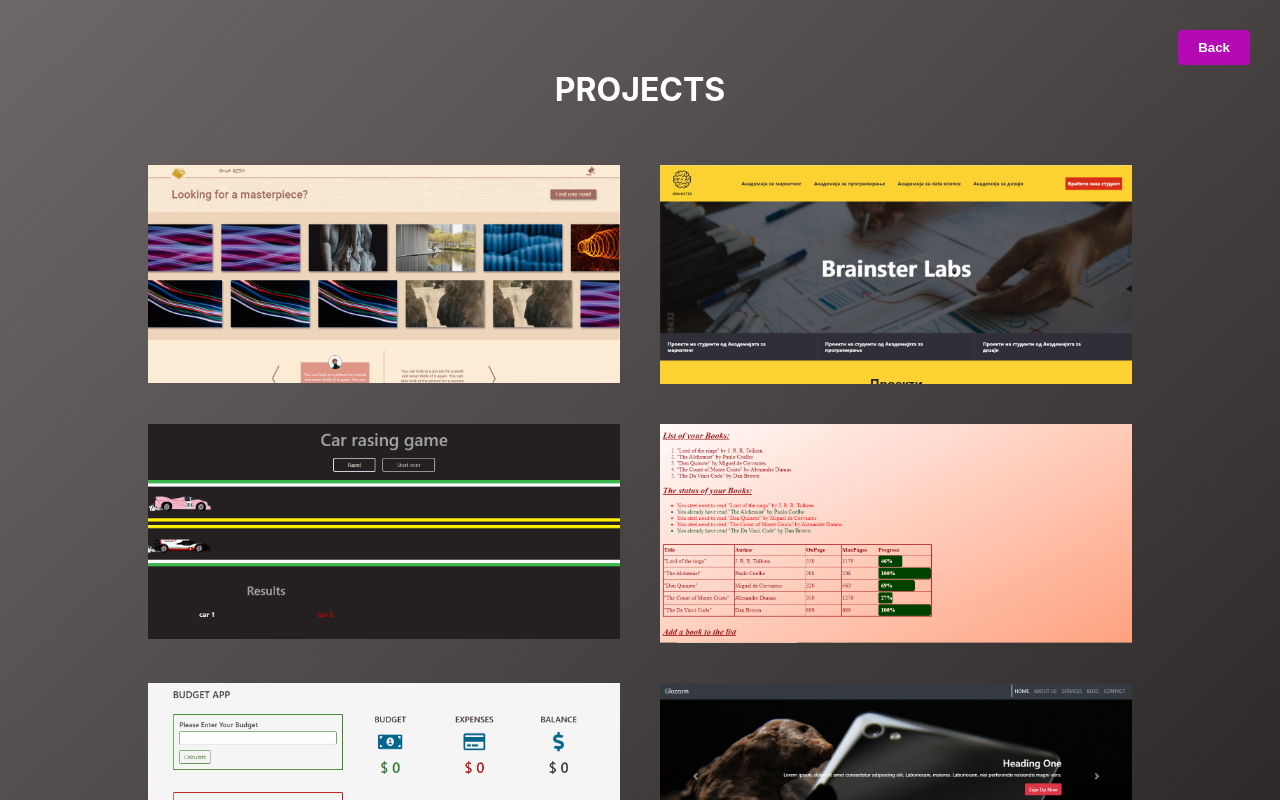
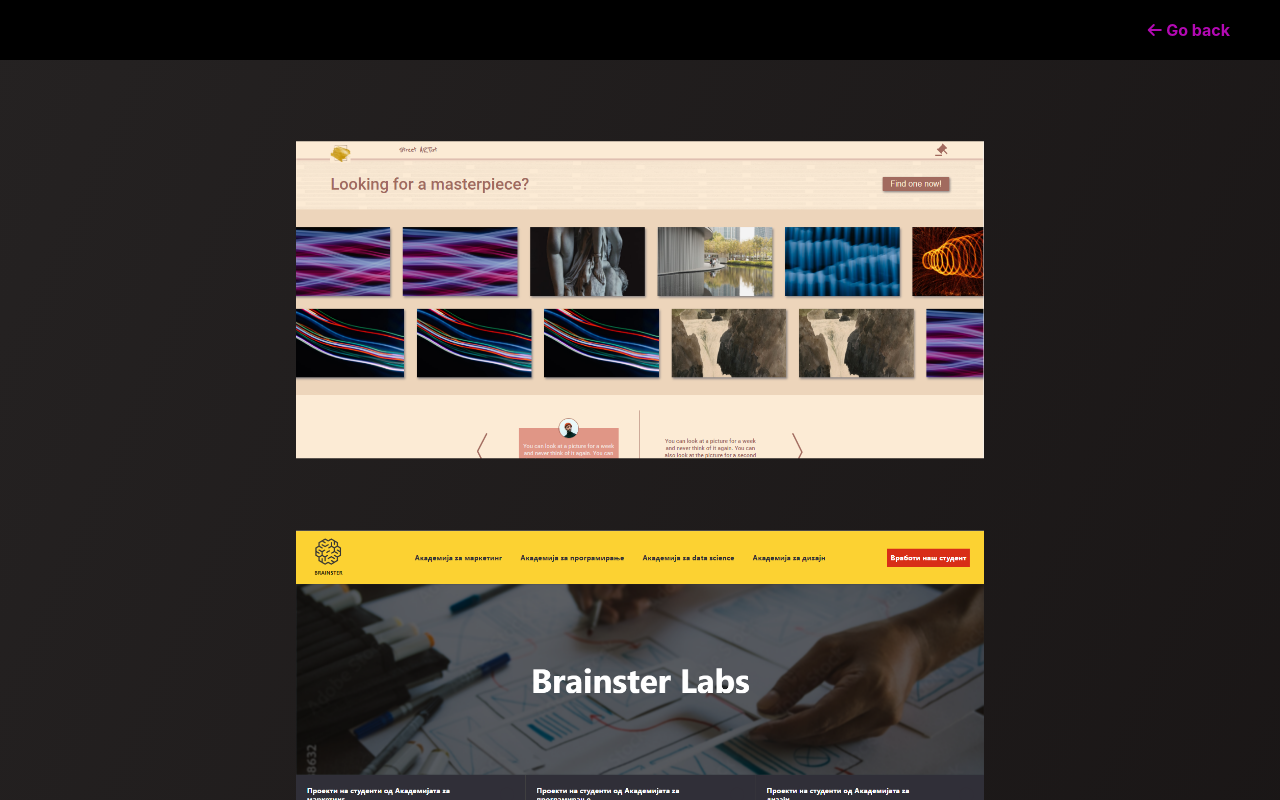
Before and after one commit to daniela-damjanoska/MyPortfolio, a React (Create React App) app: page /projects in a window 1280 px wide. Shown: the top 800 px of the page. Built offline with nearby package versions, Linux system fonts and the light colour scheme.

Commit message:
resume file added, cards design and style improved

```diff
--- a/package.json
+++ b/package.json
@@ -6,6 +6,7 @@
     "@testing-library/jest-dom": "^5.16.1",
     "@testing-library/react": "^12.1.2",
     "@testing-library/user-event": "^13.5.0",
+    "file-saver": "^2.0.5",
     "react": "^17.0.2",
     "react-dom": "^17.0.2",
     "react-router-dom": "^6.2.1",
--- a/src/App.css
+++ b/src/App.css
@@ -21,7 +21,7 @@ img {
 .Home {
     background: linear-gradient(rgba(0, 0, 0, 0.5), rgba(0, 0, 0, 0.5)),
         url('../public/img/banner.jpg') no-repeat center / cover;
-    height: 100vh;
+    height: calc(100vh - 61.5px);
 }
 
 .Home .overall-cont-wrapper {
@@ -40,7 +40,7 @@ img {
     animation-fill-mode: forwards;
     color: #ffffff;
     padding-left: 80px;
-    margin-top: -100px;
+    margin-top: -70px;
 }
 
 .Home .cont-box h2 {
@@ -69,7 +69,7 @@ img {
     align-items: center;
     text-align: center;
     font-weight: bold;
-    color: white;
+    color: #ffffff;
     flex: 0 1 50%;
 }
 
@@ -89,132 +89,147 @@ img {
     margin-bottom: 0;
 }
 
-.Navigation {
+.Home .resume {
     position: absolute;
-    background-color: #000000;
-    padding: 20px;
-    text-align: center;
-    left: 0;
-    right: 0;
-    z-index: 2;
+    bottom: 70px;
+    right: 50px;
     color: #ffffff;
 }
 
-.Navigation.bottom {
-    bottom: 0;
+.Home .resume button {
+    border: 2px solid #b409b4;
+    background-color: transparent;
+    border-radius: 4px;
+    color: #b409b4;
+    padding: 8px 20px;
+    margin-left: 5px;
+    font-weight: bold;
+    transition: all 0.3s ease-in;
 }
 
-.Navigation p {
+.Home .resume button:hover {
+    background-color: #b409b4;
+    color: #ffffff;
+}
+
+.Header,
+.Footer {
+    background-color: #000000;
+    padding: 20px 50px;
+    color: #ffffff;
+}
+
+.Header p {
+    text-align: center;
     margin-bottom: 0;
 }
 
-.Navigation p span {
+.Header span,
+.Header p.right {
     cursor: pointer;
 }
 
-.Navigation p span:hover {
+.Header p.right {
+    text-align: right;
+}
+
+.Header p span:hover,
+.Header p.right:hover {
     text-decoration: underline;
 }
 
-.Navigation a {
+.Footer {
+    bottom: 0;
+    text-align: center;
+}
+
+.Footer a {
     display: inline-block;
     padding: 0 10px;
     color: #ffffff;
     transition: 0.3s ease-in;
 }
 
-.Navigation a i {
+.Footer a i {
     font-size: 20px;
 }
 
-.Navigation a:hover {
+.Footer a:hover {
     transform: scale(1.3);
 }
 
 .ProjectList {
-    background: linear-gradient(
-        to top left,
-        rgb(32, 29, 29),
-        rgb(110, 103, 103)
-    );
+    background: linear-gradient(to top left, rgb(20, 16, 16), rgb(37, 34, 34));
     min-height: 100vh;
     color: #ffffff;
-    padding-top: 70px;
-    padding-bottom: 30px;
-}
-
-.ProjectList button {
-    position: absolute;
-    right: 30px;
-    top: 30px;
-    border: none;
-    border-radius: 4px;
-    background-color: #b409b4;
-    color: #ffffff;
-    padding: 10px 20px;
-    cursor: pointer;
-    transition: backgroundColor -3s ease-in;
-}
-
-.ProjectList button:hover {
-    background-color: #dd36dd;
-}
-
-.ProjectList h1 {
-    text-align: center;
-    padding-bottom: 35px;
+    padding-bottom: 20px;
 }
 
 .ProjectList .ProjectList-wrapper {
-    display: flex;
-    flex-wrap: wrap;
-    width: 80%;
+    width: 60%;
     margin-left: auto;
     margin-right: auto;
+    margin-top: 90px;
 }
 
 .ProjectCard {
-    flex: 0 1 50%;
-    overflow: hidden;
     position: relative;
-    margin-bottom: 40px;
+    min-height: 450px;
+    text-align: right;
+    margin-bottom: 90px;
+    background-color: #131212;
+}
+
+.ProjectCard * {
+    transition: all 0.3s ease-in;
+}
+
+.ProjectCard img {
+    position: absolute;
+    right: 0;
+    top: 50%;
+    opacity: 1;
+    width: 100%;
+    transform: translateY(-50%);
+}
+.ProjectCard figcaption {
+    position: absolute;
+    width: 50%;
+    top: 50%;
+    left: 0;
+    transform: translateY(-50%);
+    padding: 15px 0 15px 15px;
+}
+
+.ProjectCard h2 {
+    margin-bottom: 5px;
+}
+
+.ProjectCard h2,
+.ProjectCard small {
+    opacity: 0;
+}
+
+.ProjectCard small:last-child {
     display: block;
 }
 
-.ProjectCard img {
-    transform: scale(1);
-    transition: all 0.5s ease-in-out;
+.ProjectCard a {
+    position: absolute;
+    top: 0;
+    bottom: 0;
+    left: 0;
+    right: 0;
+    z-index: 1;
 }
 
 .ProjectCard:hover img {
-    transform: scale(1.05) translateX(-8px);
+    width: 55%;
+    right: -8%;
 }
 
-.ProjectCard-inner {
-    padding: 0 20px;
-}
-
-.ProjectCard-inner p {
-    color: #ffffff;
-    height: 100%;
-    margin-bottom: 0;
-    padding-top: 125px;
-    text-transform: uppercase;
-    font-size: 30px;
-    text-align: center;
-}
-
-.hoverDesign {
-    position: absolute;
-    bottom: 0;
-    left: 0;
-    right: 10px;
-    background-color: rgba(0, 0, 0, 0.4);
-    opacity: 0;
-    transition: all 0.3s ease-out 0.2s;
-}
-
-.hoverDesign:hover {
+.ProjectCard:hover figcaption h2,
+.ProjectCard:hover figcaption small {
     opacity: 1;
 }
 
@@ -223,12 +238,8 @@ img {
 }
 
 @media (max-width: 1440px) {
-    .hoverDesign {
-        right: 15.5px;
-    }
-
-    .ProjectCard-inner p {
-        padding-top: 70px;
+    .ProjectCard {
+        min-height: 300px;
     }
 }
 
@@ -239,7 +250,7 @@ img {
     }
 
     .Home .img-box {
-        padding-top: 200px;
+        padding-top: 140px;
         width: 80%;
     }
 
@@ -258,27 +269,40 @@ img {
     }
 
     .ProjectCard {
-        flex-basis: 100%;
         margin-bottom: 50px;
+        min-height: 250px;
     }
 
-    .ProjectCard-inner p {
-        padding-top: 120px;
-    }
-
-    .hoverDesign {
-        right: 10.5px;
+    .ProjectCard:hover figcaption h2,
+    .ProjectCard:hover figcaption small {
+        opacity: 0;
     }
 }
 
 @media (max-width: 1024px) and (orientation: landscape) {
     .Home .img-box {
-        padding-top: 90px;
+        padding-top: 50px;
         width: 60%;
     }
 
     .Home .cont-box {
-        padding-top: 160px;
+        padding-top: 130px;
+    }
+
+    .Home .resume {
+        bottom: 50px;
+        left: 50%;
+        transform: translateX(-50%);
+        text-align: center;
+    }
+
+    .ProjectList .ProjectList-wrapper {
+        margin-top: 60px;
+    }
+
+    .ProjectCard:hover figcaption h2,
+    .ProjectCard:hover figcaption small {
+        opacity: 0;
     }
 }
 
@@ -295,23 +319,28 @@ img {
         padding-top: 210px;
     }
 
-    .Navigation.Navigation.bottom {
+    .Home .resume,
+    .Footer {
         bottom: auto;
+    }
+
+    .Home .resume {
+        width: 100%;
+        margin-top: -45px;
     }
 }
 
 @media (max-width: 768px) {
-    .Home .img-box,
-    .Home .cont-box {
-        padding-top: 160px;
+    .Home .img-box {
+        padding-top: 80px;
     }
 
-    .ProjectCard-inner p {
-        padding-top: 100px;
+    .Home .cont-box {
+        padding-top: 150px;
     }
 
-    .hoverDesign {
-        right: 13px;
+    .ProjectList .ProjectList-wrapper {
+        width: 85%;
     }
 }
 
@@ -341,55 +370,35 @@ img {
         font-size: 20px;
     }
 
+    .Home .resume button {
+        margin-bottom: 10px;
+        margin-top: 10px;
+    }
+
     .ProjectList .ProjectList-wrapper {
         width: 95%;
     }
 
-    .ProjectList h1 {
-        padding-bottom: 25px;
-    }
-
-    .ProjectList button {
-        right: 20px;
-        top: 20px;
-    }
-
     .ProjectCard {
         margin-bottom: 30px;
-    }
-
-    .ProjectCard-inner p {
-        padding-top: 75px;
-    }
-
-    .hoverDesign {
-        right: 15.5px;
+        min-height: 130px;
     }
 }
 
 @media (max-width: 425px) {
     .Home .img-box {
-        padding-top: 130px;
+        padding-top: 40px;
     }
 
     .Home .cont-box {
-        padding-top: 80px;
+        padding-top: 0;
     }
 
-    .ProjectList h1 {
-        padding-bottom: 15px;
-        font-size: 27px;
+    .Home .resume {
+        bottom: 30px;
     }
 
-    .ProjectList button {
-        padding: 8px 15px;
-    }
-
-    .ProjectCard-inner p {
-        padding-top: 55px;
-    }
-
-    .hoverDesign {
-        right: 21px;
+    .ProjectList .ProjectList-wrapper {
+        margin-top: 40px;
     }
 }
--- a/src/App.js
+++ b/src/App.js
@@ -3,6 +3,7 @@ import { BrowserRouter as Router, Routes, Route } from 'react-router-dom';
 import Home from './components/Home';
 import ProjectsList from './components/ProjectsList';
 import ScrollToTop from './components/ScrollToTop';
+import Footer from './components/Footer';
 
 function App() {
     return (
@@ -15,6 +16,7 @@ function App() {
                     </Routes>
                 </ScrollToTop>
             </Router>
+            <Footer />
         </div>
     );
 }
--- /dev/null
+++ b/src/components/DownloadResume.js
@@ -0,0 +1,16 @@
+import React from 'react';
+import { saveAs } from 'file-saver';
+
+export default function DownloadResume() {
+    const saveFile = () => {
+        saveAs(
+            'Resume_Daniela_Damjanoska.pdf',
+            'Resume_Daniela_Damjanoska.pdf'
+        );
+    };
+    return (
+        <>
+            <button onClick={saveFile}>my Resume</button>
+        </>
+    );
+}
--- /dev/null
+++ b/src/components/Header.js
@@ -0,0 +1,5 @@
+import React from 'react';
+
+export default function Header({ children }) {
+    return <div className="Header">{children}</div>;
+}
--- a/src/components/Home.js
+++ b/src/components/Home.js
@@ -1,12 +1,14 @@
 import React from 'react';
 import { useNavigate } from 'react-router-dom';
+import DownloadResume from './DownloadResume';
+import Header from './Header';
 
 export default function Home() {
     const navigate = useNavigate();
 
     return (
         <div className="Home">
-            <div className="Navigation">
+            <Header>
                 <p>
                     <b>
                         Want to see some of my{' '}
@@ -14,11 +16,11 @@ export default function Home() {
                             onClick={() => navigate('/projects')}
                             className="text-purple"
                         >
-                            Projects
+                            Projects and Challenges?
                         </span>{' '}
                     </b>
                 </p>
-            </div>
+            </Header>
             <div className="overall-cont-wrapper">
                 <div className="img-box">
                     <img src="/img/profile.jpg" alt="" />
@@ -48,20 +50,11 @@ export default function Home() {
                     </p>
                 </div>
             </div>
-            <div className="Navigation bottom">
-                <a href="mailto:daniela_damjanoska@yahoo.com" target="_blank">
-                    <i className="far fa-envelope"></i>
-                </a>
-                <a
-                    href="https://www.linkedin.com/in/daniela-damjanoska-b1165120a/"
-                    target="_blank"
-                >
-                    <i className="fab fa-linkedin-in"></i>
-                </a>
-                <a href="https://github.com/daniela-damjanoska" target="_blank">
-                    <i className="fab fa-github"></i>
-                </a>
-            </div>
+            <p className="resume">
+                <b>
+                    To find out more click on <DownloadResume />
+                </b>
+            </p>
         </div>
     );
 }
--- a/src/components/ProjectCard.js
+++ b/src/components/ProjectCard.js
@@ -1,14 +1,17 @@
 import React from 'react';
 
-export default function ProjectCard({ id, url, title }) {
+export default function ProjectCard({ id, url, title, desc, tech }) {
     return (
-        <a className="ProjectCard" href={url} target="_blank">
-            <div className="ProjectCard-inner">
-                <img src={`/sites-img/site-${id}.png`} />
-                <p className="hoverDesign">
-                    <b>{title}</b>
-                </p>
-            </div>
-        </a>
+        <figure className="ProjectCard">
+            <figcaption>
+                <h2>{title}</h2>
+                <small>{desc}</small>
+                <small>
+                    <u>Technologies:</u> {tech}
+                </small>
+            </figcaption>
+            <a href={url} target="_blank"></a>
+            <img src={`/sites-img/site-${id}.png`} alt="" />
+        </figure>
     );
 }
--- a/src/components/ProjectsList.js
+++ b/src/components/ProjectsList.js
@@ -2,19 +2,28 @@ import React from 'react';
 import ProjectCard from './ProjectCard';
 import sites from '../data';
 import { useNavigate } from 'react-router-dom';
+import Header from './Header';
 
 export default function ProjectsList() {
     const navigate = useNavigate();
 
     return (
         <div className="ProjectList">
-            <button onClick={() => navigate('/')}>
-                <b>Back</b>
-            </button>
-            <h1>PROJECTS</h1>
+            <Header>
+                <p onClick={() => navigate('/')} className="right text-purple">
+                    <i className="fas fa-arrow-left"></i> <b>Go back</b>
+                </p>
+            </Header>
             <div className="ProjectList-wrapper">
-                {sites.map(({ id, title, url }) => (
-                    <ProjectCard key={id} id={id} title={title} url={url} />
+                {sites.map(({ id, title, url, desc, tech }) => (
+                    <ProjectCard
+                        key={id}
+                        id={id}
+                        title={title}
+                        url={url}
+                        desc={desc}
+                        tech={tech}
+                    />
                 ))}
             </div>
         </div>
--- a/src/data.js
+++ b/src/data.js
@@ -3,41 +3,50 @@ let sites = [
         id: 1,
         title: 'STREET ARTIST',
         url: 'https://danielada-street-artist.netlify.app/',
+        desc: 'Street Artist is a project that aims to create a platform for the street artists that allows advertising their masterpieces, selling their items on auction and tracking their income. This project has two parts the first one is for the artists, where they can add/ edit their items and track their income, and the second one is for visitor where they can see the published items, and also there is an auction page for selling the items.',
+        tech: 'HTML, CSS and JavaScript',
     },
     {
         id: 2,
         title: 'BRAINSTER LABS',
         url: 'https://danieladam-brainster-labs.netlify.app/',
+        desc: 'Brainster Labs is a project that contains all the projects made by the students from the Brainster academies of marketing, design and programming. The index page initially displays a total of 20 cards, 10 for programming, 4 for design and 6 for marketing. On mouseover the cards it should be increased. Above the cards are 3 buttons (checkboxes/radio buttons) for filtering the cards. When visitors press the "hire our student" button student employment form should be loaded.',
+        tech: 'HTML and Bootstrap',
     },
     {
         id: 3,
         title: 'CAR RACING GAME',
         url: 'https://danieladam-car-rasing-game.netlify.app/',
+        desc: 'This challenge is a mini Car racing game. When clicking the "Race!" button the game starts and when clicking the "Start over" button the game resets. The cars must go to the very end of the racetrack. When one of the cars reaches the end, the racetrack gets darken and a finish flag appears with an animation on top of the racetrack. Also, while the race is in progress, the buttons on top should be disabled and you cannot click on any of the buttons until the race finishes. The bottom section of the page, below the racetrack, should display results for every race.',
+        tech: 'HTML, Bootstrap and jQuery',
     },
     {
         id: 4,
         title: 'BOOKMARKS APP',
         url: 'https://danieladam-bookmarks-app.netlify.app/',
+        desc: 'This challenge is a mini app for books. In the table we render the books from an array of objects. Iterating through the array we make a list with the book title and book author. Also there is a list with book status, and if the book was read the text should be in green color, and if not, in red color. In the table of the books next to every book, there is a progress bar with the percentage of the pages that were read. Under the table, there is also a form to add a new object and after clicking submit, the object should be automatically added to the table together with the progress bar.',
+        tech: 'HTML, CSS and JavaScript',
     },
     {
         id: 5,
         title: 'BUDGET APP',
         url: 'https://danieladam-budget-app.netlify.app/',
+        desc: 'This Challenge is a budget calculator app.  When the first form is submitted it should update the Budget field & the Balance field at the same time. Entering an empty value in the input, should output an error message that should disappear when focusing the input again. When the second form is submitted it should update the Expenses field & the Balance field at the same time, and also a table is created. Within the table there are delete and edit icon that are used for deleting and editing the expense items.',
+        tech: 'HTML, Bootstrap and JavaScript (and jQuery)',
     },
     {
         id: 6,
         title: 'MINI PROJECT',
         url: 'https://danieladam-mini-project.netlify.app/',
+        desc: 'This challenge is a mini project with five fully responsive pages. The Homepage slider has modified indicators. Clicking on the play icon above “See What We Do”, opens a modal with a video in it. After that, there is a gallery where you can open every image in its full size in a modal by clicking on it. On the About page, the circled image has to be in the given position. On this page also, above the footer, there is a slider only with text, which doesn’t have indicators, only arrows. The hamburger icon on the menu must work, but only from mobile devices. The homepage slider text disappears on mobile devices.',
+        tech: 'HTML and Bootstrap',
     },
     {
         id: 7,
         title: 'BIKE STORE',
         url: 'https://danieladam-bike-store.netlify.app/',
-    },
-    {
-        id: 8,
-        title: 'MUSIC APP',
-        url: 'https://danieladam-music-app.netlify.app/',
+        desc: "This challenge is a website store for bikes. The link for the bikes data is: https://json-project3.herokuapp.com/products. The cards are created dynamically with JavaScript, looping through the array of objects. On the left side, there is a sidebar containing filters that filtering the cards appropriately, and the first filter named 'Show all' should be clicked when opening the page, and showing all of the cards. When clicking on each filter, the name of the filter should become bolder and colored orange. Also the badges should be filled with the correct numbers to show the customer how many items are in the selected filter.",
+        tech: 'HTML, Bootstrap and jQuery',
     },
 ];
 
```
Also changed, not shown: src/components/Footer.js (added, +20 -0 lines), 2 other files (tests, documents, lock files or other folders).
